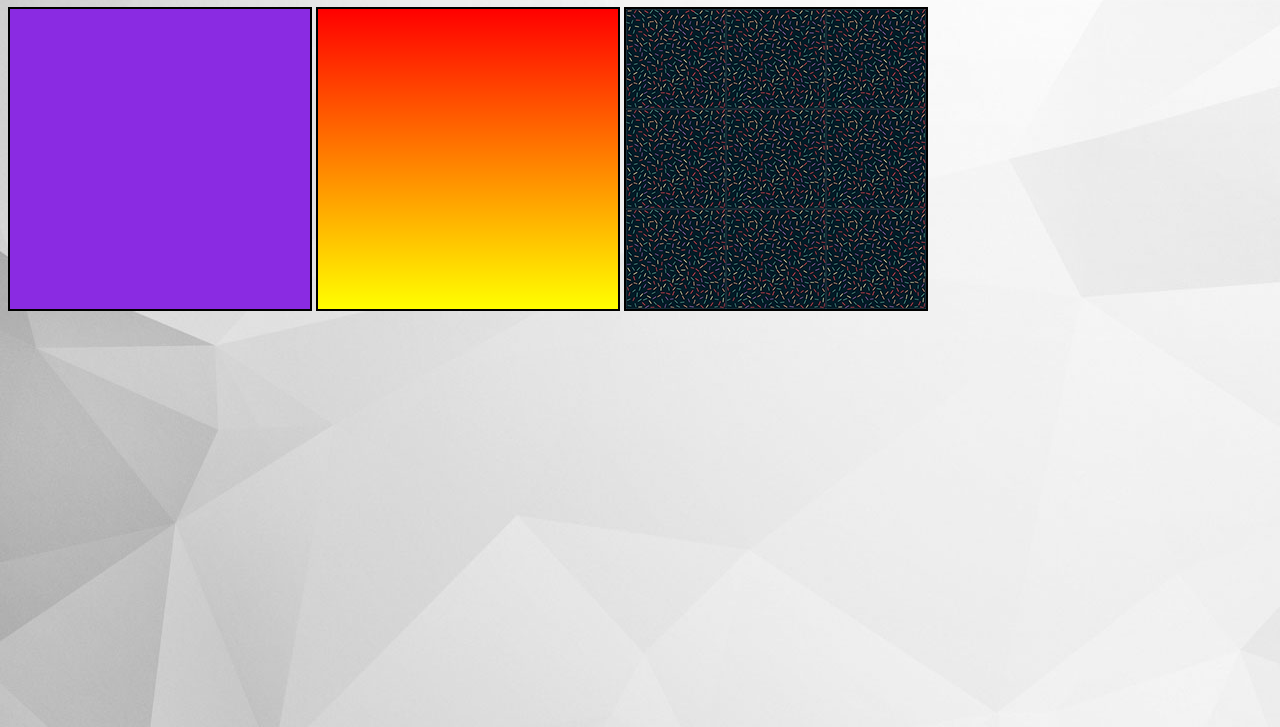
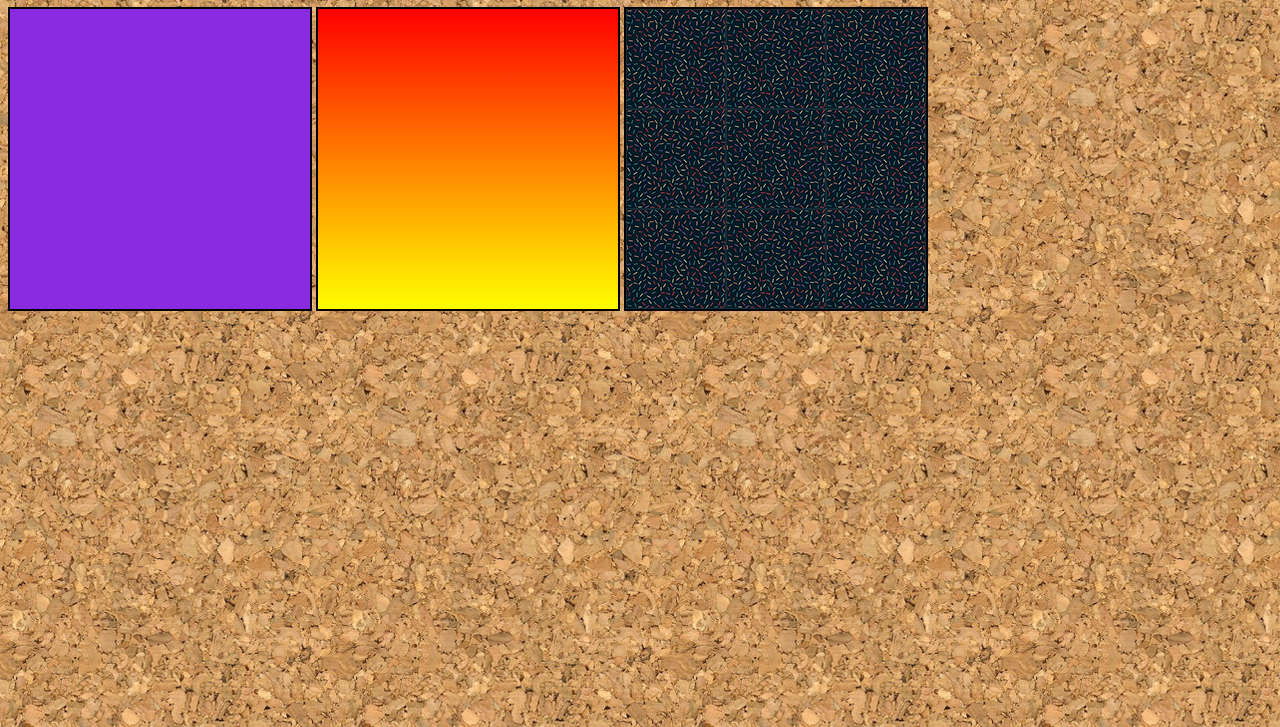
Before and after one commit to kamylladev/Imagem-de-fundo, a plain HTML site: page index.html in a window 1280 px wide. Shown: the part 73-800 px from the top of the page. Drawn offline with Linux system fonts and the light colour scheme.

Commit message:
atualizei o body

```diff
--- a/index.html
+++ b/index.html
@@ -9,7 +9,7 @@
 
     <style>
 
-        body{ background-image: url(wallpaper004.jpg);}
+        body{ background-image: url(wallpaper001.jpg);}
 
 div.quadrado{
 display: inline-block;
```
